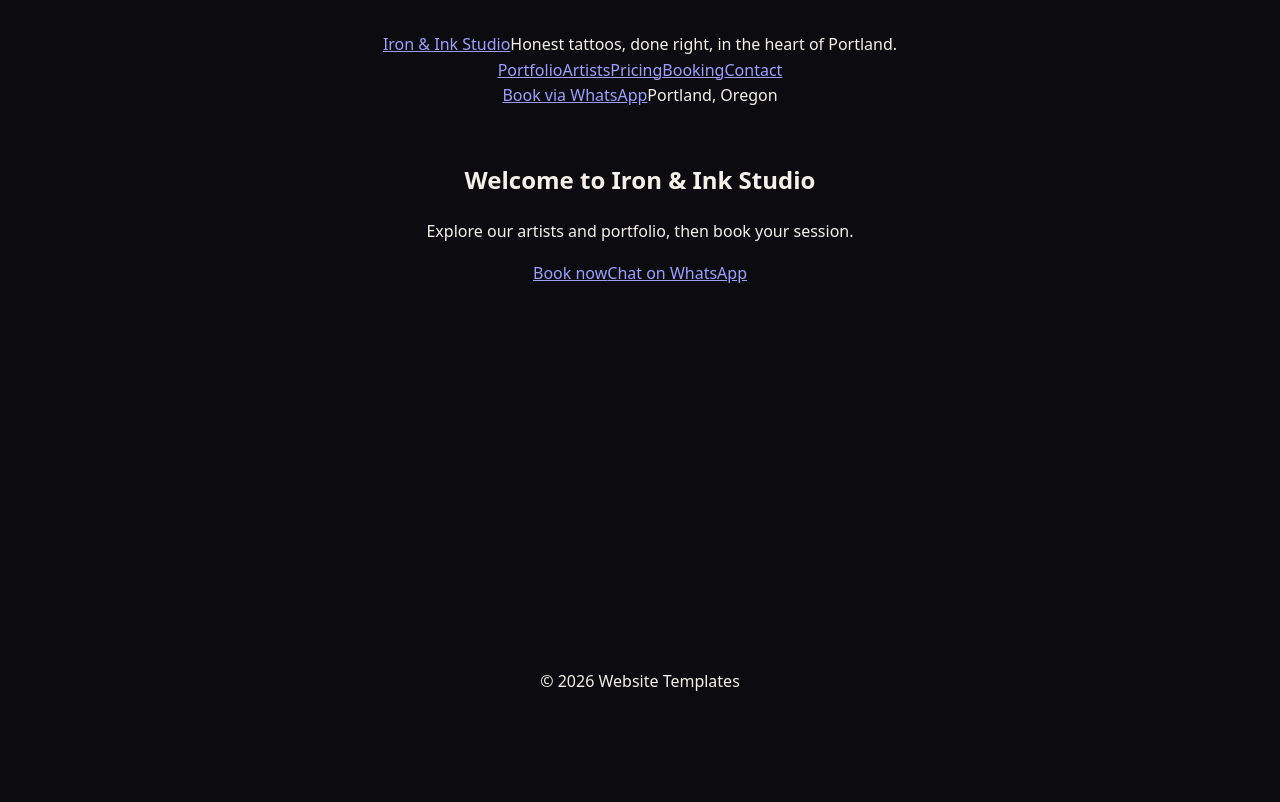
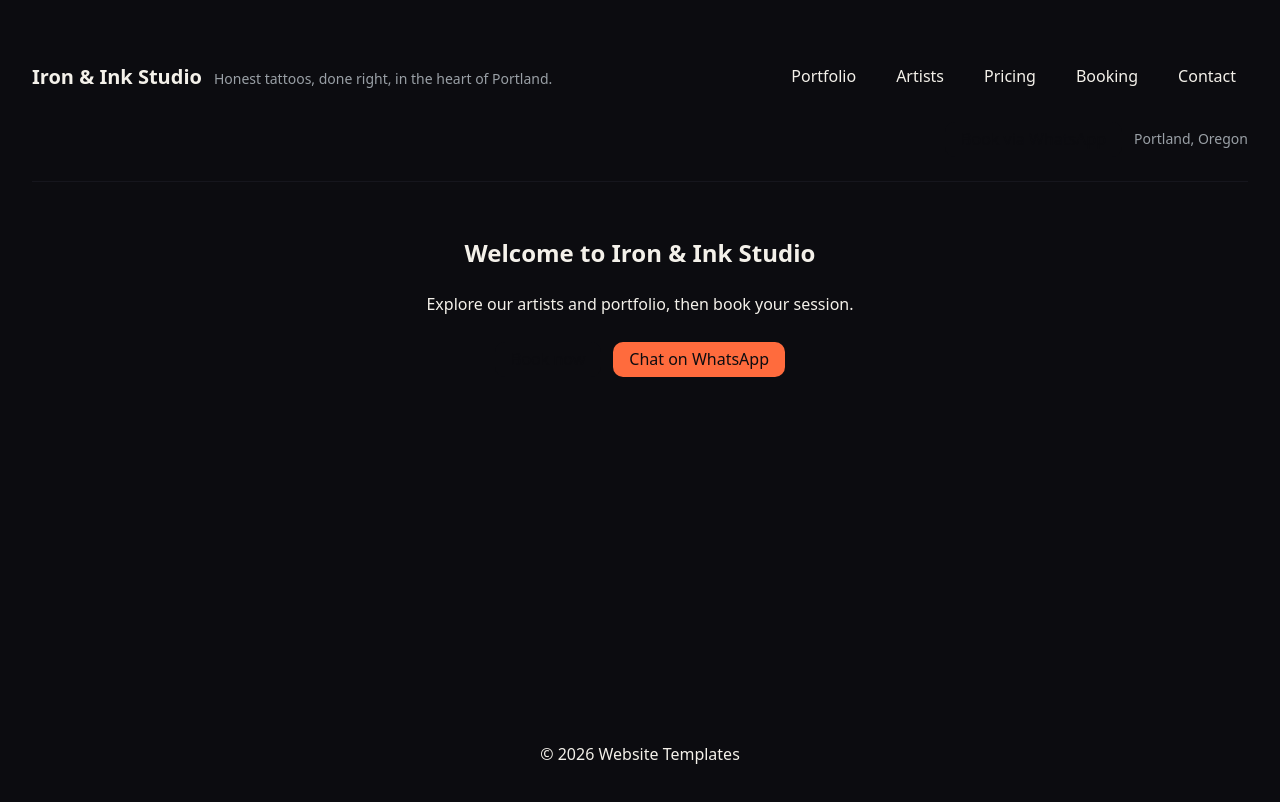
Before and after one commit to pradyumna-001/website-templates, a React (Vite) app: page / in a window 1280 px wide. Shown: the top 802 px of the page. Built offline with nearby package versions, Linux system fonts and the light colour scheme.

Commit message:
style(ui): style cta and nav tokens

```diff
--- a/src/styles/global.css
+++ b/src/styles/global.css
@@ -59,3 +59,122 @@ body {
   line-height: 1.6;
   -webkit-font-smoothing: antialiased;
 }
+
+/* ------------------------------------------------------------------ *\
+  Navbar
+\* ------------------------------------------------------------------ */
+
+.navbar {
+  display: flex;
+  align-items: center;
+  gap: var(--space-6);
+  flex-wrap: wrap;
+  padding: var(--space-6) 0;
+  border-bottom: 1px solid var(--color-surface);
+}
+
+.navbar__brand {
+  display: flex;
+  align-items: baseline;
+  gap: var(--space-3);
+  margin-right: auto;
+}
+
+.navbar__logo {
+  font-size: 1.25rem;
+  font-weight: var(--font-weight-bold);
+  color: var(--color-fg);
+  text-decoration: none;
+}
+
+.navbar__logo:hover {
+  color: var(--color-accent);
+}
+
+.navbar__tagline {
+  color: var(--color-muted);
+  font-size: 0.875rem;
+}
+
+.navbar__nav {
+  display: flex;
+  align-items: center;
+  gap: var(--space-4);
+  flex-wrap: wrap;
+}
+
+.navbar__link {
+  color: var(--color-fg);
+  font-weight: var(--font-weight-normal);
+  text-decoration: none;
+  padding: var(--space-2) var(--space-3);
+  border-radius: var(--radius-sm);
+}
+
+.navbar__link:hover {
+  color: var(--color-accent);
+  background-color: var(--color-surface);
+}
+
+/* Active tab: distinct color AND heavier weight so "you are here" is
+   unmissable (two cues, not one subtle one). */
+.navbar__link--active {
+  color: var(--color-accent);
+  font-weight: var(--font-weight-bold);
+  background-color: var(--color-surface);
+}
+
+.navbar__actions {
+  display: flex;
+  align-items: center;
+  gap: var(--space-3);
+  margin-left: auto;
+}
+
+.navbar__city {
+  color: var(--color-muted);
+  font-size: 0.875rem;
+}
+
+/* ------------------------------------------------------------------ *\
+  CTA
+\* ------------------------------------------------------------------ */
+
+.cta {
+  display: inline-flex;
+  align-items: center;
+  justify-content: center;
+  padding: var(--space-2) var(--space-4);
+  border-radius: var(--radius-md);
+  border: none;
+  cursor: pointer;
+  font-family: inherit;
+  font-size: 1rem;
+  font-weight: var(--font-weight-medium);
+  text-decoration: none;
+  line-height: 1.2;
+  transition: opacity 0.15s ease, transform 0.15s ease;
+}
+
+.cta:hover {
+  opacity: 0.92;
+  transform: translateY(-1px);
+}
+
+.cta--primary {
+  background-color: var(--color-primary);
+  color: var(--color-bg);
+}
+
+.cta--whatsapp {
+  background-color: var(--color-accent);
+  color: var(--color-bg);
+}
+
+.home__cta-row {
+  display: flex;
+  gap: var(--space-3);
+  flex-wrap: wrap;
+  justify-content: center;
+  margin-top: var(--space-6);
+}
```
